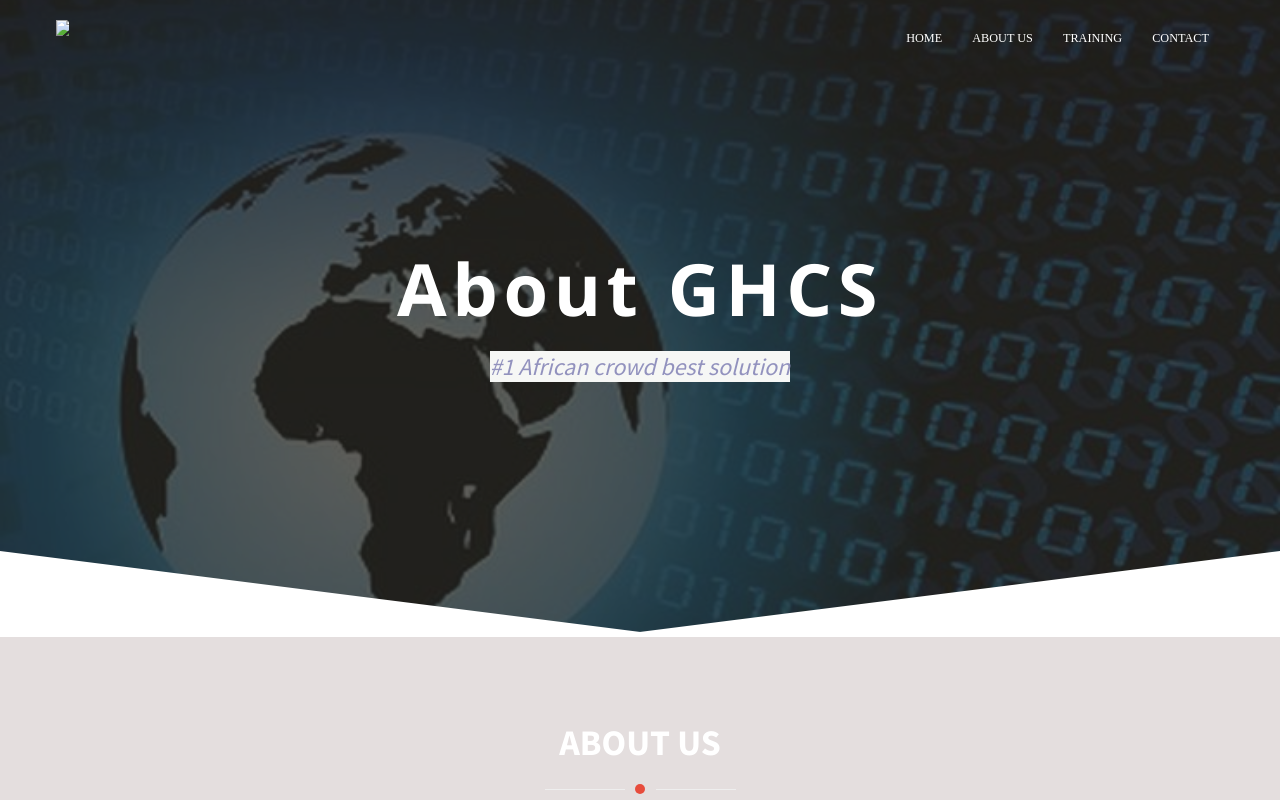
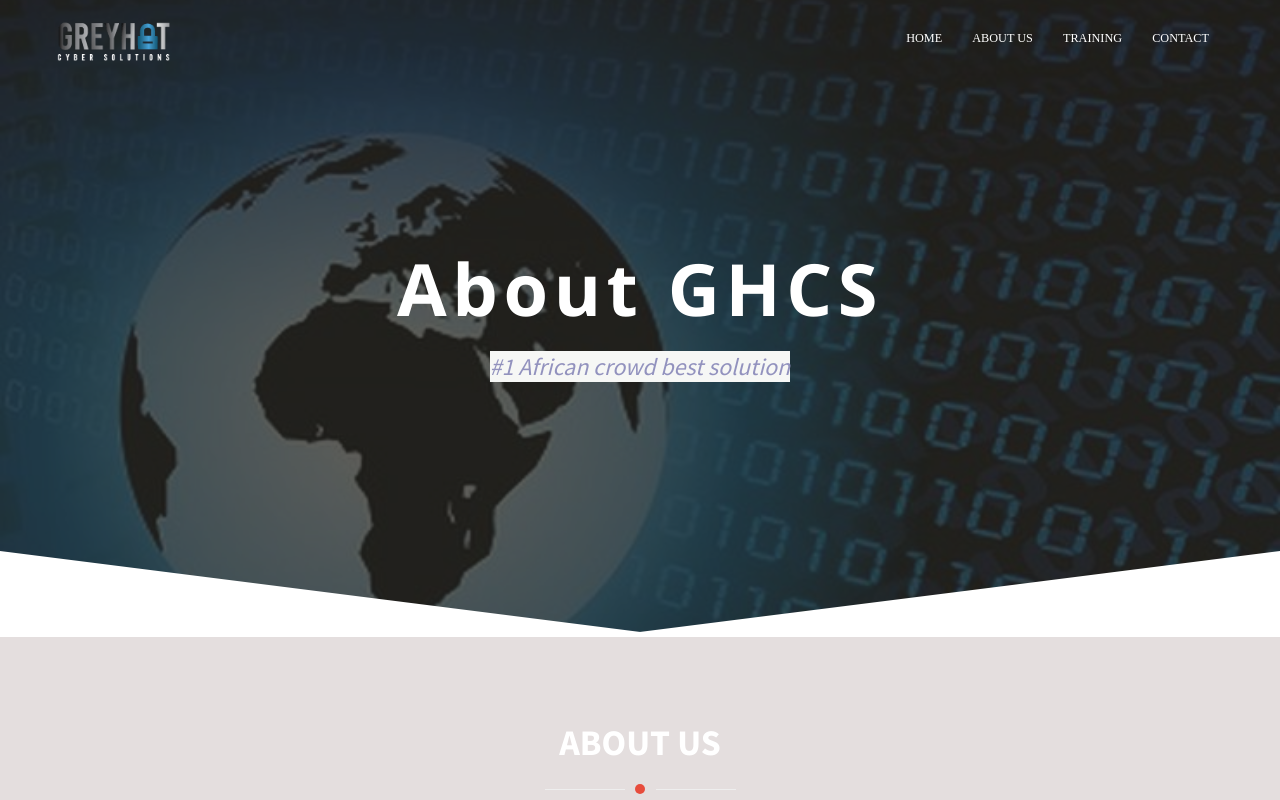
Before and after one commit to ozivictory/greyhat, a plain HTML site: page abt.html in a window 1280 px wide. Shown: the top 800 px of the page. Drawn offline with Linux system fonts and the light colour scheme; files that its build step writes are made by us from their sources.

Commit message:
Update abt.html

```diff
--- a/abt.html
+++ b/abt.html
@@ -55,7 +55,7 @@
                                                 <span class="icon-bar"></span>
                                             </button>
                                             <a class="navbar-brand" href="ghcs.html">
-                                                <img src="assets/images/cyber/asset 2.png"/>
+                                                <img src="assets/images/cyber/assets.PNG"/>
                                             </a>
                                         </div>
 
@@ -314,9 +314,6 @@
 
 
 
-
-
-
         </div>
 
         <!-- START SCROLL TO TOP  -->
```
